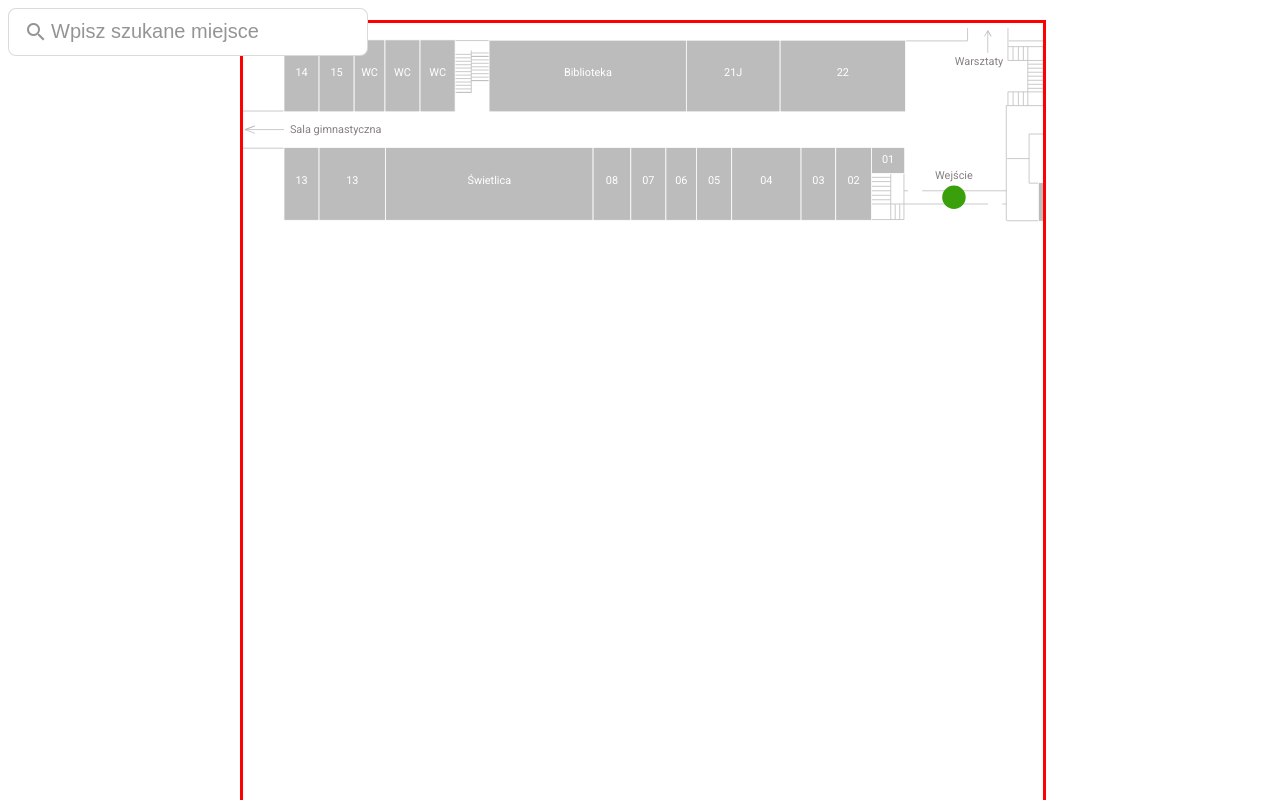
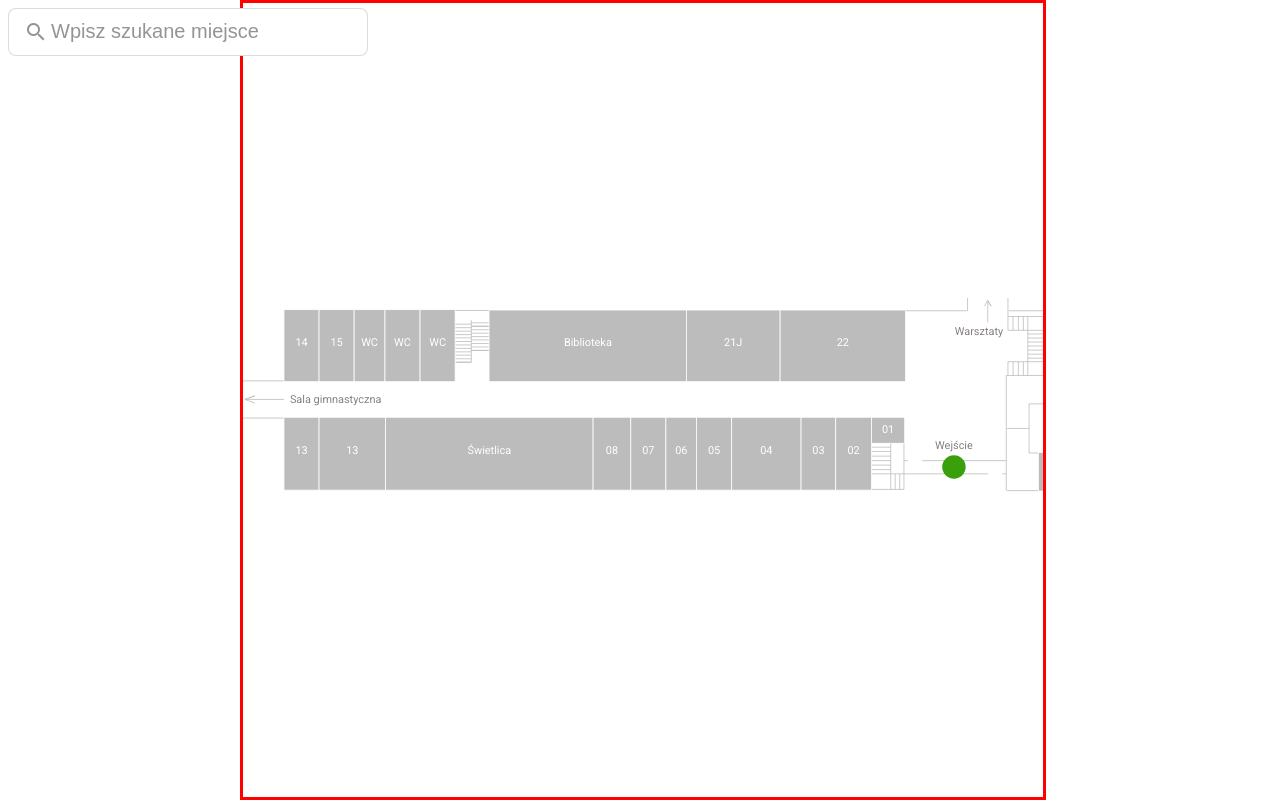
Before and after one commit to JanKozub/SchoolMap, an Angular app: page /floor-zero in a window 1280 px wide. Built offline with nearby package versions, Linux system fonts and the light colour scheme.

Commit message:
-Realigned images

```diff
--- a/src/app/app.component.css
+++ b/src/app/app.component.css
@@ -9,11 +9,10 @@
 
 .object {
   width: 100vh;
-  height: 100vh;
+  height: calc(100vh - 6px);
   border: 3px solid red;
   position: relative;
   left: calc((100vw - 100vh) / 2);
-  top: 20px;
 
   user-select: none;
   -moz-user-select: none;
--- a/src/app/components/details-field/details-field.component.ts
+++ b/src/app/components/details-field/details-field.component.ts
@@ -56,8 +56,7 @@ export class DetailsFieldComponent implements OnInit {
   onClick(): void {
     if (this.route !== this.router.url) {
       this.router.navigate([this.route]).then(
-        () => console.log('navigated to ' + this.route)
-      );
+        () => console.log('navigated to ' + this.route));
     }
     this.closeWindow();
   }
--- a/src/app/views/floor-zero/floor-zero.component.html
+++ b/src/app/views/floor-zero/floor-zero.component.html
@@ -1,4 +1,4 @@
-<svg viewBox="0 0 1024 260">
+<svg viewBox="0 -371 1024 1024">
   <polyline fill="none" points="52.452,136.455 2.517,136.455 15.135,131.786 2.517,136.455 15.135,141.121 "
             stroke="#BCBCBC" stroke-miterlimit="10"
             stroke-width=""/>
--- a/src/app/views/main-view/main-view.component.html
+++ b/src/app/views/main-view/main-view.component.html
@@ -1,4 +1,4 @@
-<svg viewBox="0 100 3800 3500">
+<svg viewBox="40 50 3575 3575">
 
   <polygon fill="#c5d684" id="157inactiveG"
            points="1675.425,2567.75 2605.742,2567.75 2668.742,2505 2668.742,2275.083 2815.242,2275.083 2815.242,2505 2877.994,2567.752 2878.002,2567.761 3034.75,2567.757 3140.742,2461.75 3140.742,1338.842 3095.65,1293.75 2755.834,1293.75 2710.742,1248.658 2710.742,361.75 2604.742,255.75 1495.834,255.75 1450.742,300.842 1450.742,735.791 1495.834,780.883 1715.784,780.883 1715.784,878.378 1495.834,878.378 1450.742,925.73 1450.742,928.401 1450.742,932.122 1450.742,954.439 1450.742,2343.066 "
--- a/src/app/views/view.component.ts
+++ b/src/app/views/view.component.ts
@@ -55,8 +55,8 @@ export abstract class ViewComponent<T = any> implements AfterViewInit, OnDestroy
       this.classesList.forEach(entry => {
         entry.ids.forEach(e => {
           if (e === id) {
+            this.detailsService.changeDetails(entry.title, entry.description, entry.imgUrl, entry.route);
             DetailsFieldComponent.openWindow();
-            this.detailsService.changeDetails(entry.title, entry.description, entry.imgUrl, entry.route);
           }
         });
       });
```
Also changed, not shown: src/assets/maps/main.svg.
